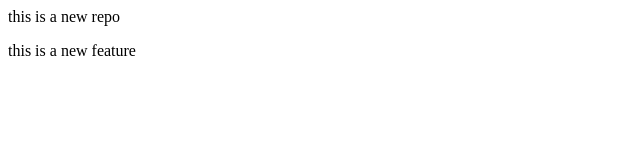
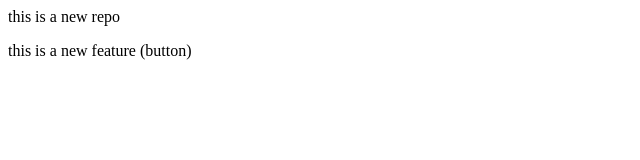
Before and after one commit to Vedant000077/localrepo, a plain HTML site: page index.html in a window 1280 px wide. Shown: the full height of the page, 0-640 px from the left. Drawn offline with Linux system fonts and the light colour scheme.

Commit message:
add button

```diff
--- a/index.html
+++ b/index.html
@@ -1,2 +1,2 @@
 <p>this is a new repo<p>
-    <p>this is a new feature<p>
+    <p>this is a new feature (button)<p>
```
